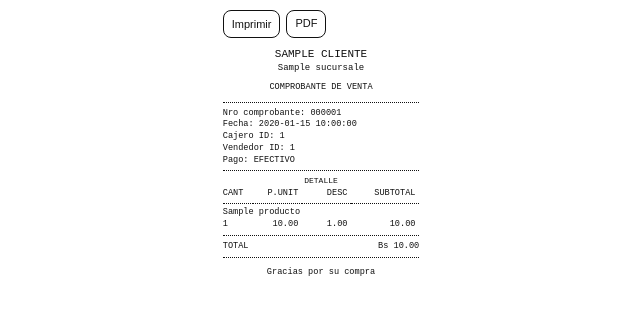
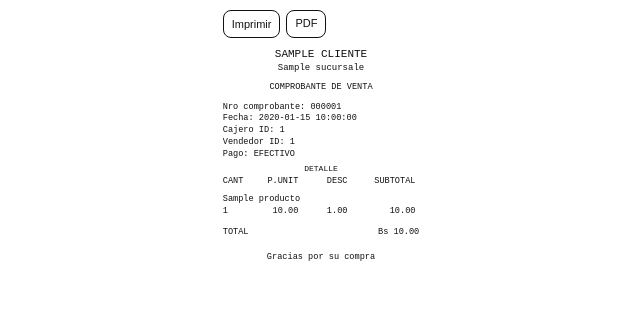
Before and after one commit to lfserna/ferreteria, a Flask app: page /ventas/1/comprobante in a window 1280 px wide. Shown: the top 315 px of the page, without its empty margins (319-959 px from the left). Run offline with Flask 3, Linux system fonts and the light colour scheme; the visitor is signed in with stand-in values (Sample User, id 1); tables that the repository leaves empty hold one stand-in row (values such as "Sample post").

Commit message:
Quitar lineas del comprobante de venta

```diff
--- a/app/templates/sales/receipt_58mm.html
+++ b/app/templates/sales/receipt_58mm.html
@@ -7,18 +7,18 @@
 @page{size:58mm 200mm;margin:3mm}
 *{box-sizing:border-box;font-weight:400}
 body{width:52mm;margin:0 auto;font-family:"Courier New",Courier,monospace;font-size:8.6px;line-height:1.25;color:#111;background:#fff}
-.ticket{width:52mm}.center{text-align:center}.right{text-align:right}.row{display:flex;justify-content:space-between;gap:4px}.dash{border-top:1px dotted #111;margin:5px 0;height:0}.title{font-size:11px;text-transform:uppercase;margin:0}.subtitle{font-size:9px;margin:1px 0}.meta p,.totals p{margin:1px 0}.num{text-align:right;white-space:nowrap}.actions{margin:10px 0;display:flex;gap:6px;font-family:Arial,sans-serif}.actions a,.actions button{border:1px solid #111;background:#fff;color:#111;padding:6px 8px;text-decoration:none;border-radius:8px;font-size:11px}
-.section-title{font-size:8px;text-transform:uppercase;text-align:center;margin:3px 0 2px;color:#111}
+.ticket{width:52mm}.center{text-align:center}.right{text-align:right}.row{display:flex;justify-content:space-between;gap:4px}.title{font-size:11px;text-transform:uppercase;margin:0}.subtitle{font-size:9px;margin:1px 0}.meta{margin:5px 0}.meta p,.totals p{margin:1px 0}.num{text-align:right;white-space:nowrap}.actions{margin:10px 0;display:flex;gap:6px;font-family:Arial,sans-serif}.actions a,.actions button{border:1px solid #111;background:#fff;color:#111;padding:6px 8px;text-decoration:none;border-radius:8px;font-size:11px}
+.section-title{font-size:8px;text-transform:uppercase;text-align:center;margin:4px 0 2px;color:#111}
 .item-table{width:52mm;border-collapse:collapse;table-layout:fixed}
 .item-table col.qty{width:8mm}.item-table col.unit{width:13mm}.item-table col.discount{width:13mm}.item-table col.subtotal{width:18mm}
-.item-table th{padding:0 1mm 1mm 0;text-transform:uppercase;text-align:right;white-space:nowrap;border-bottom:1px dotted #111}
+.item-table th{padding:0 1mm 1mm 0;text-transform:uppercase;text-align:right;white-space:nowrap}
 .item-table th:first-child{text-align:left}
 .item-table td{padding:0 1mm 1mm 0;vertical-align:top;text-align:right;white-space:nowrap}
 .item-table td:first-child{text-align:left}
-.item-name-row td{padding:3px 0 1px 0;text-align:left;white-space:normal;word-break:break-word;border-top:1px dotted #ccc}
+.item-name-row td{padding:3px 0 1px 0;text-align:left;white-space:normal;word-break:break-word}
 .item-values td{padding-bottom:2px}
-.totals{border-top:1px dotted #111;border-bottom:1px dotted #111;padding:4px 0;margin-top:4px}
-@media print{.actions{display:none}body{width:52mm}.dash{border-top:1px dotted #111}}
+.totals{padding:4px 0;margin-top:4px}
+@media print{.actions{display:none}body{width:52mm}}
 </style>
 </head>
 <body>
@@ -29,7 +29,6 @@ body{width:52mm;margin:0 auto;font-family:"Courier New",Courier,monospace;font-s
         <p class="subtitle">{{ venta.sucursal_nombre or 'Sucursal' }}</p>
         <p>COMPROBANTE DE VENTA</p>
     </header>
-    <div class="dash"></div>
     <section class="meta">
         <p>Nro comprobante: {{ '%06d'|format(venta.numero_comprobante or venta.id) }}</p>
         <p>Fecha: {{ venta.fecha_venta }}</p>
@@ -37,7 +36,6 @@ body{width:52mm;margin:0 auto;font-family:"Courier New",Courier,monospace;font-s
         <p>Vendedor ID: {{ venta.vendedor_id or '-' }}</p>
         <p>Pago: {{ venta.metodo_pago or '-' }}</p>
     </section>
-    <div class="dash"></div>
     <p class="section-title">Detalle</p>
     <table class="item-table">
         <colgroup>
```
